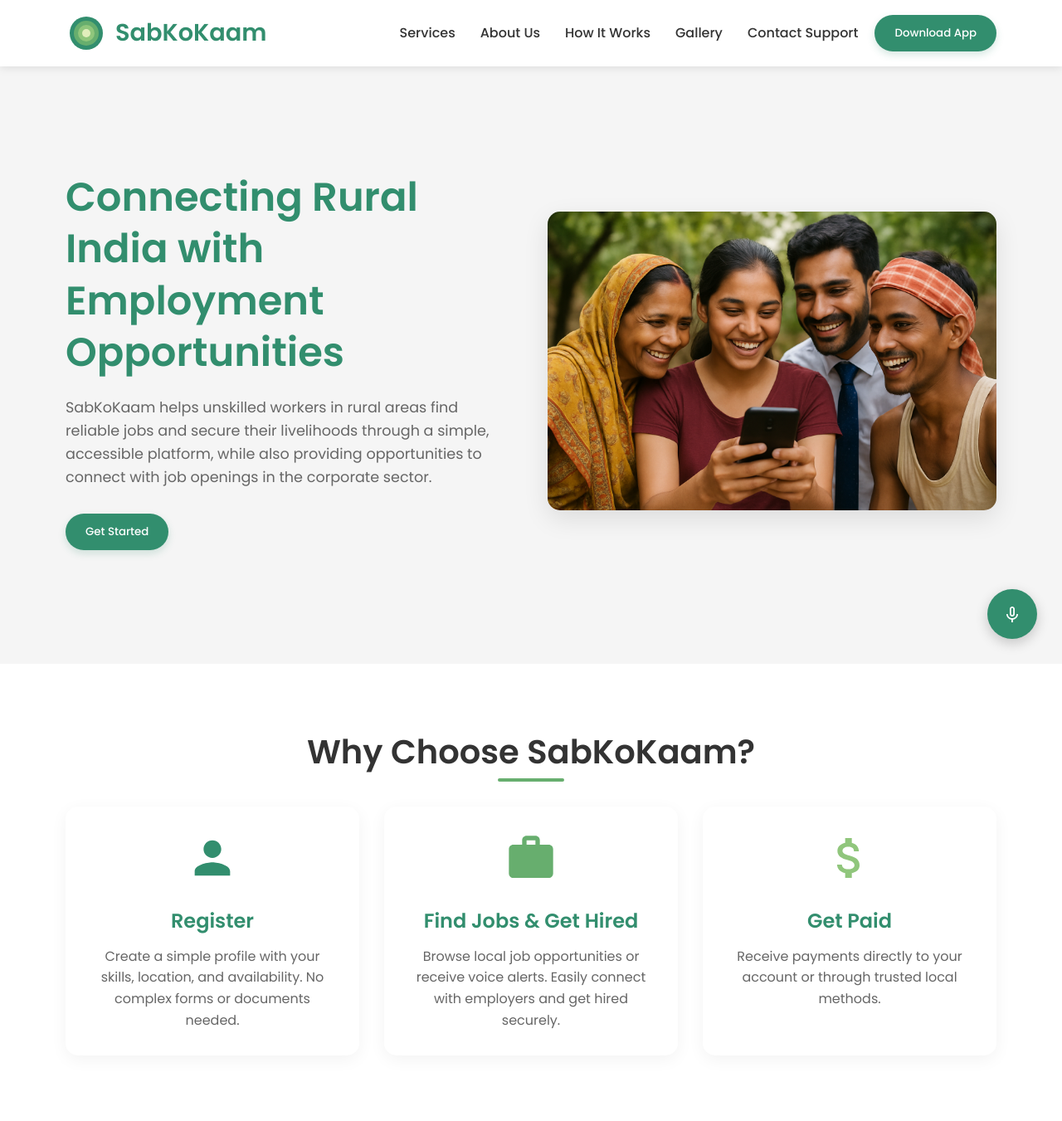
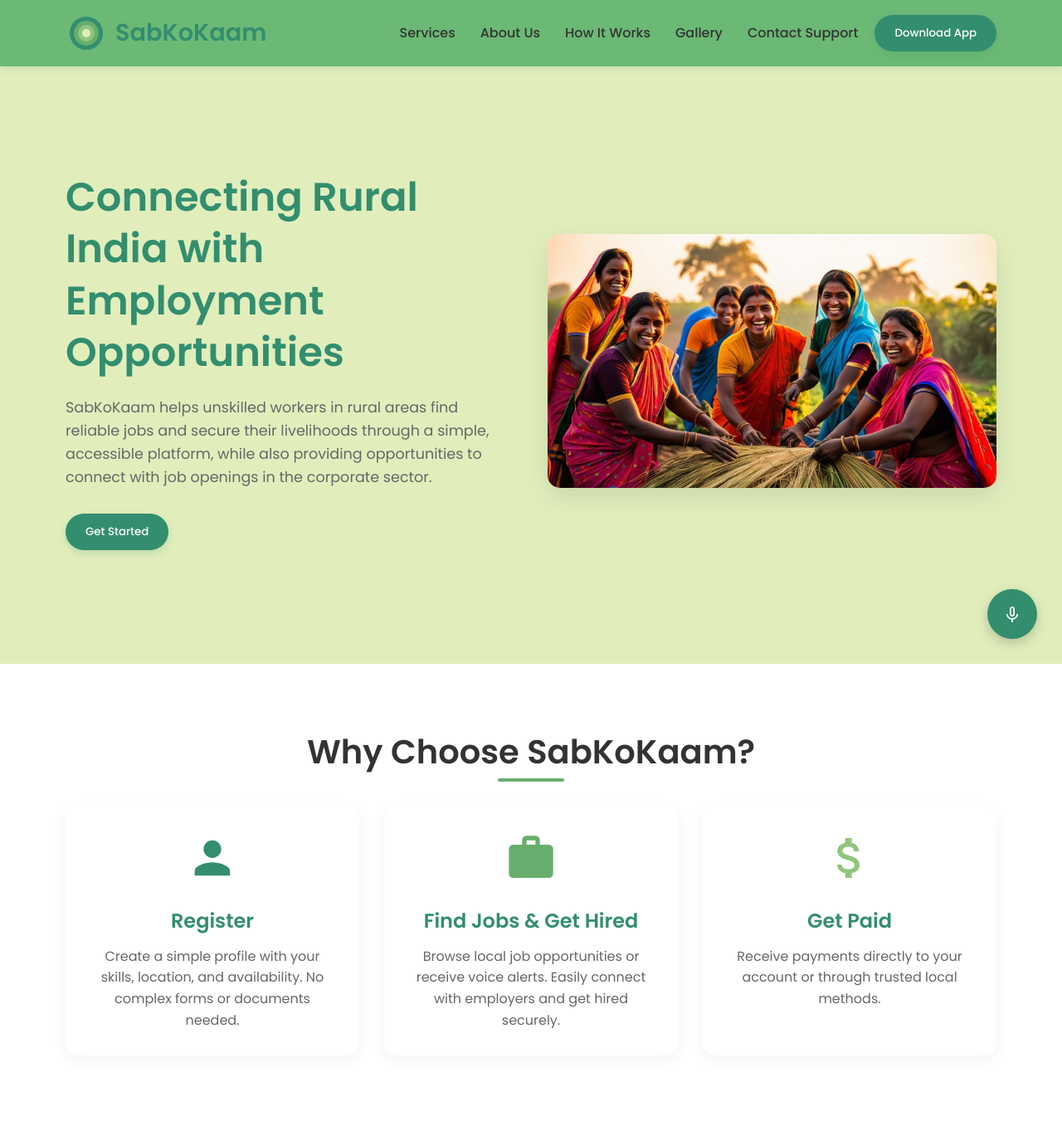
Before and after one commit to sam-init/SGU_Hackathon, a Flask app: template templates/landing.html in a window 1280 px wide. Shown: the top 1351 px of the page at 83% size. Run offline with Flask 3, Linux system fonts and the light colour scheme; the template is opened without the code that fills it, so the values that code supplies are empty; parts of the project's set-up code (start-up, migrations or seed data) failed here and were passed over.

Commit message:
little color changes

```diff
--- a/static/css/landing.css
+++ b/static/css/landing.css
@@ -114,7 +114,7 @@
 
   /* Header Styles */
   .header {
-    background-color: rgba(255, 255, 255, 0.95);
+    background-color: rgba(101, 182, 113, 0.95);
     box-shadow: 0 2px 10px rgba(0, 0, 0, 0.1);
     position: fixed;
     top: 0;
@@ -214,7 +214,7 @@
   /* Hero Section */
   .hero {
     padding-top: 150px;
-    background-color: var(--gray-light);
+    background-color: var(--cream);
     min-height: 100vh;
     display: flex;
     align-items: center;
--- a/templates/landing.html
+++ b/templates/landing.html
@@ -52,7 +52,7 @@
         <button class="btn btn-primary">Get Started</button>
       </div>
       <div class="hero-image" data-aos="fade-left" data-aos-duration="1000">
-        <img src="..static/pics/main.png" alt="Rural workers">
+        <img src="../static/pics/working rural indian people.jpg" alt="Rural workers">
       </div>
     </div>
   </section>
```
